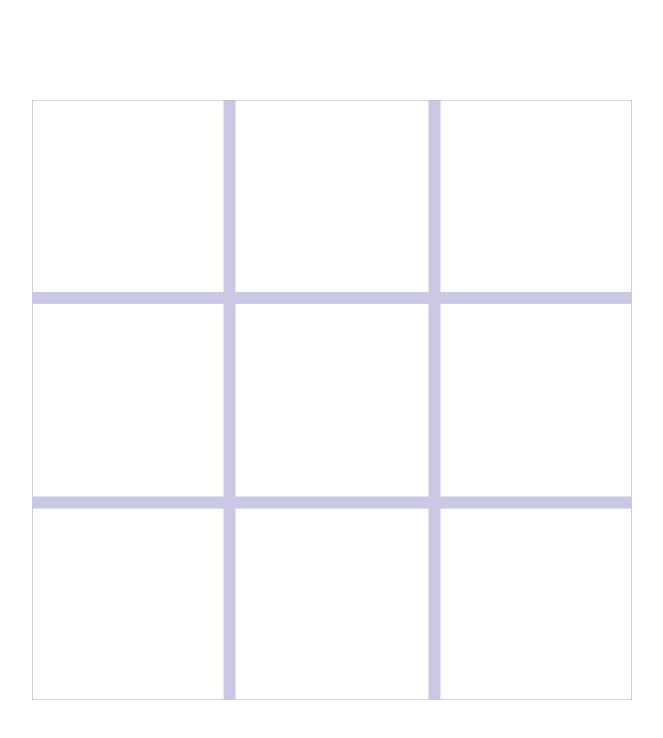
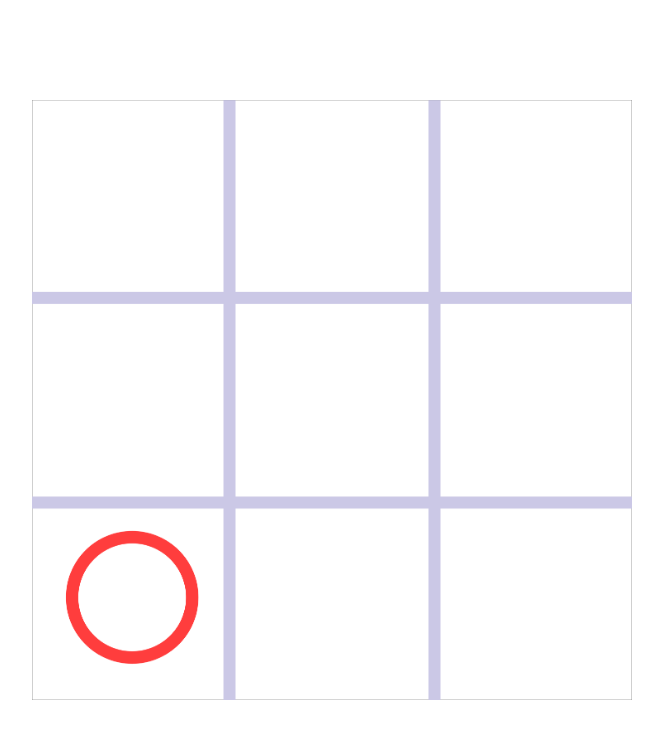
Before and after one commit to ketamik/tris, a website: page DirectoryPerFareAmerigoContento/Tris.html in a window 1280 px wide. Shown: the whole page, without its empty margins (308-971 px from the left). Drawn offline with nearby package versions, Linux system fonts and the light colour scheme.

Commit message:
Update Tris.html

```diff
--- a/DirectoryPerFareAmerigoContento/Tris.html
+++ b/DirectoryPerFareAmerigoContento/Tris.html
@@ -127,15 +127,12 @@ function GetWinner(currentResult){
 
 function isValidStep(currentResult, x, posx,posy){
     //controlla se la posizione è già occupata
-
-
-
 }
 
 function setValue (currentResult, posx , posy){
         //inserisce nell'array il nuovo elemento
 
-/*
+
     var elem
 
     (turn%2==0)? elem = 'cerchio': elem = 'croce'
@@ -148,15 +145,14 @@ function setValue (currentResult, posx , posy){
         for (let j = 0; j < currentResult[i].length; j++) {
             console.log(i +' '+j)
             if (currentResult[i][j] == 'x'){
-                $('.grid-container').append( `<button onclick = 'setValue(,${i},${j})' class="item croce"></button>` );
+                $('.grid-container').append( `<button onclick = 'setValue(${i},${j})' class="item croce"></button>` );
             } else if (currentResult[i][j]=='o'){
-                $('.grid-container').append( `<button onclick = 'setValue(,${i},${j})' class="item cerchio"></button>` );
+                $('.grid-container').append( `<button onclick = 'setValue(${i},${j})' class="item cerchio"></button>` );
             } else {
-                $('.grid-container').append( `<button onclick = 'setValue(,${i},${j})' class="item"></button>` );
+                $('.grid-container').append( `<button onclick = 'setValue(${i},${j})' class="item"></button>` );
             }
         }
     }
-*/
 
 
     console.log(currentResult)
```
